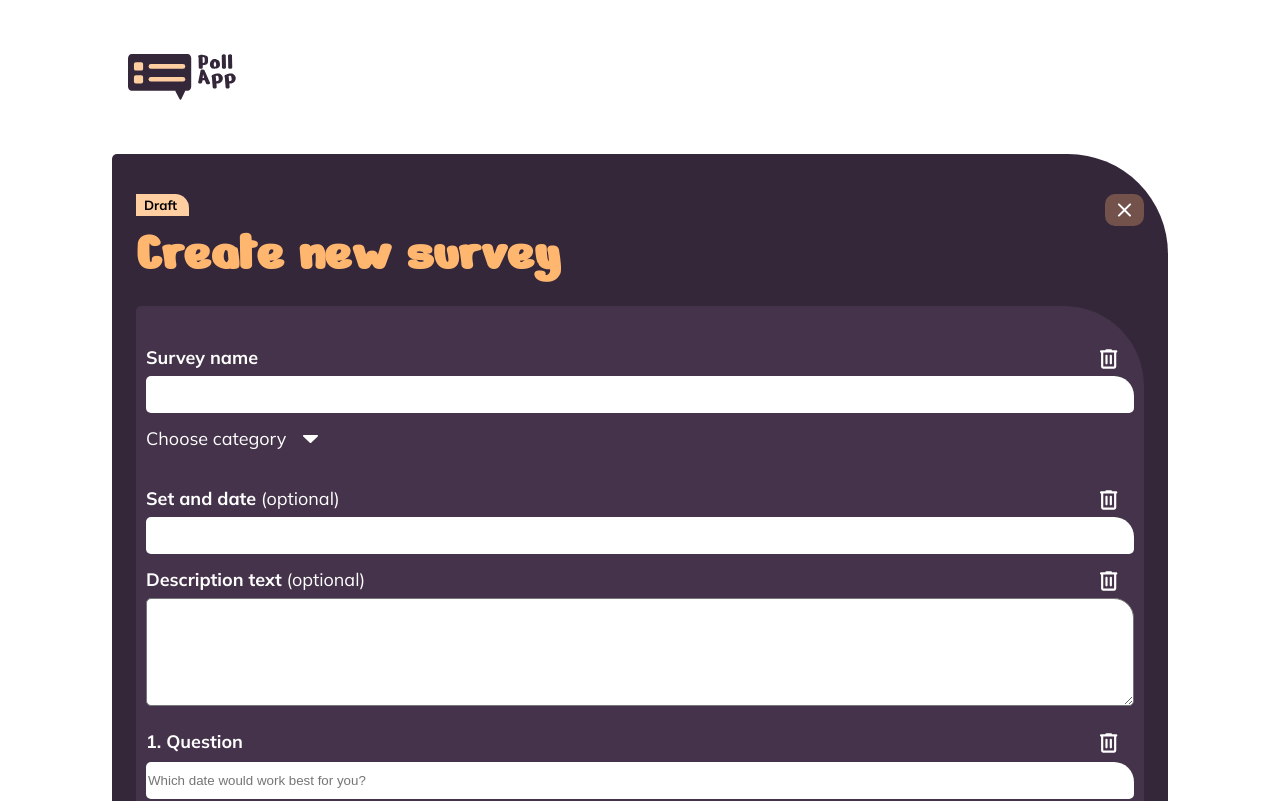
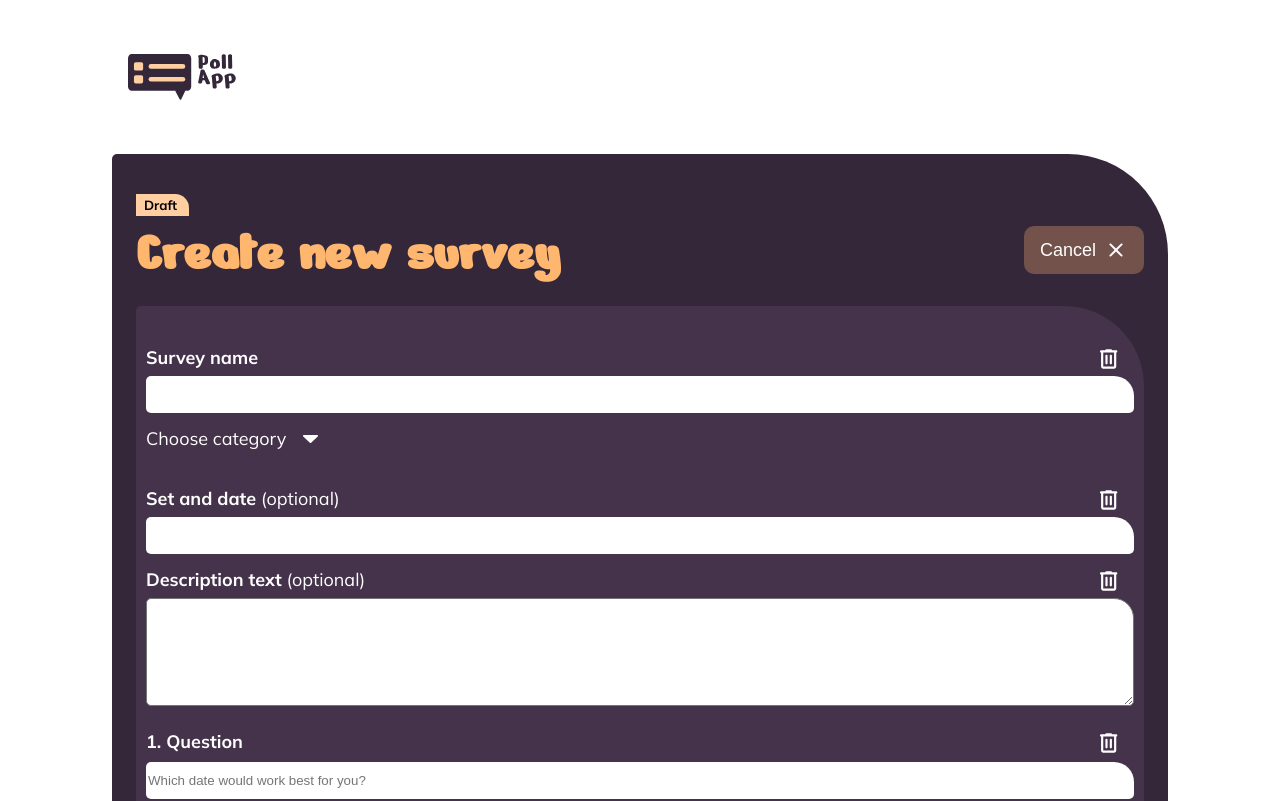
Before and after one commit to dfo81/PollApp, an Angular app: page /create in a window 1280 px wide. Shown: the top 801 px of the page. Built offline with nearby package versions, Linux system fonts and the light colour scheme.

Commit message:
new survey responsiv done

```diff
--- a/src/app/components/create-survey/create-survey.html
+++ b/src/app/components/create-survey/create-survey.html
@@ -5,7 +5,10 @@
         <h5>Draft</h5>
         <h2>Create new survey</h2>
       </div>
-      <img src="assets/icons/exit_dark.svg" alt="" />
+      <div class="buttons">
+        <img class="exit" src="assets/icons/exit_dark.svg" alt="Cancel" />
+        <button class="cancel">Cancel <img src="assets/icons/close.svg" alt="" /></button>
+      </div>
     </div>
     <div class="input-fields">
       <div class="info-frame">
@@ -49,8 +52,8 @@
         <span>Add answer</span>
         <img src="assets/icons/add_circle_white.svg" alt="" />
       </div>
-      <button>Add next question <img src="assets/icons/add_circle_white.svg" alt=""></button>
+      <button>Add next question <img src="assets/icons/add_circle_white.svg" alt="" /></button>
     </div>
-    <button>Publish <img src="assets/icons/check_checked_purple.svg" alt=""></button>
+    <button class="publish">Publish <img src="assets/icons/check_checked_purple.svg" alt="" /></button>
   </div>
 </main>
--- a/src/app/components/create-survey/create-survey.scss
+++ b/src/app/components/create-survey/create-survey.scss
@@ -44,8 +44,36 @@ main {
       }
     }
 
-    img {
-      align-self: flex-start;
+    .buttons {
+      display: flex;
+      align-items: flex-start; // mobil: X oben ausgerichtet
+
+      // mobil nur das X, ab Desktop übernimmt der Cancel-Button
+      .exit {
+        display: block;
+        cursor: pointer;
+      }
+
+      .cancel {
+        display: none;
+        align-items: center;
+        margin: 0;
+        background-color: #ffb7704d;
+        color: #fff;
+        cursor: pointer;
+      }
+
+      @media (min-width: 1024px) {
+        align-items: flex-end; // Cancel unten in der Box
+
+        .exit {
+          display: none;
+        }
+
+        .cancel {
+          display: flex;
+        }
+      }
     }
   }
 }
```
Also changed, not shown: public/assets/icons/close.svg (added).
